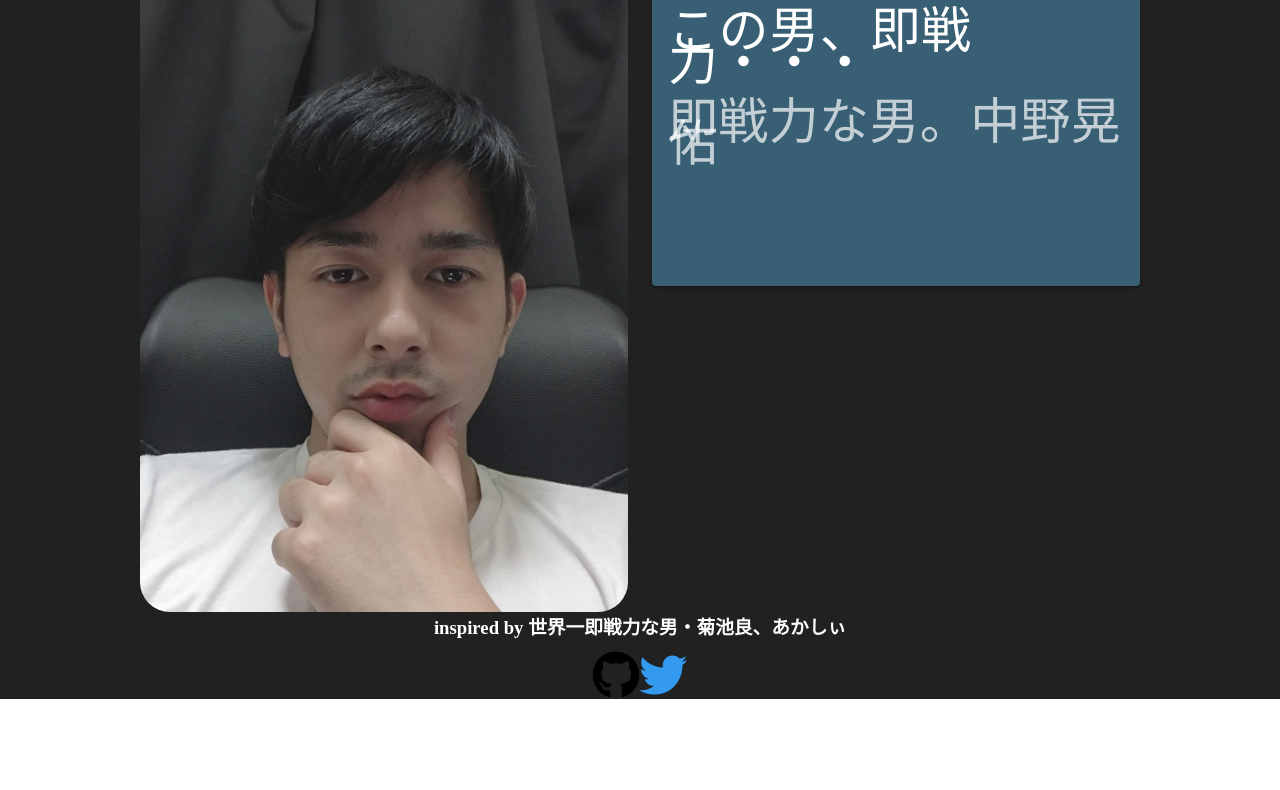
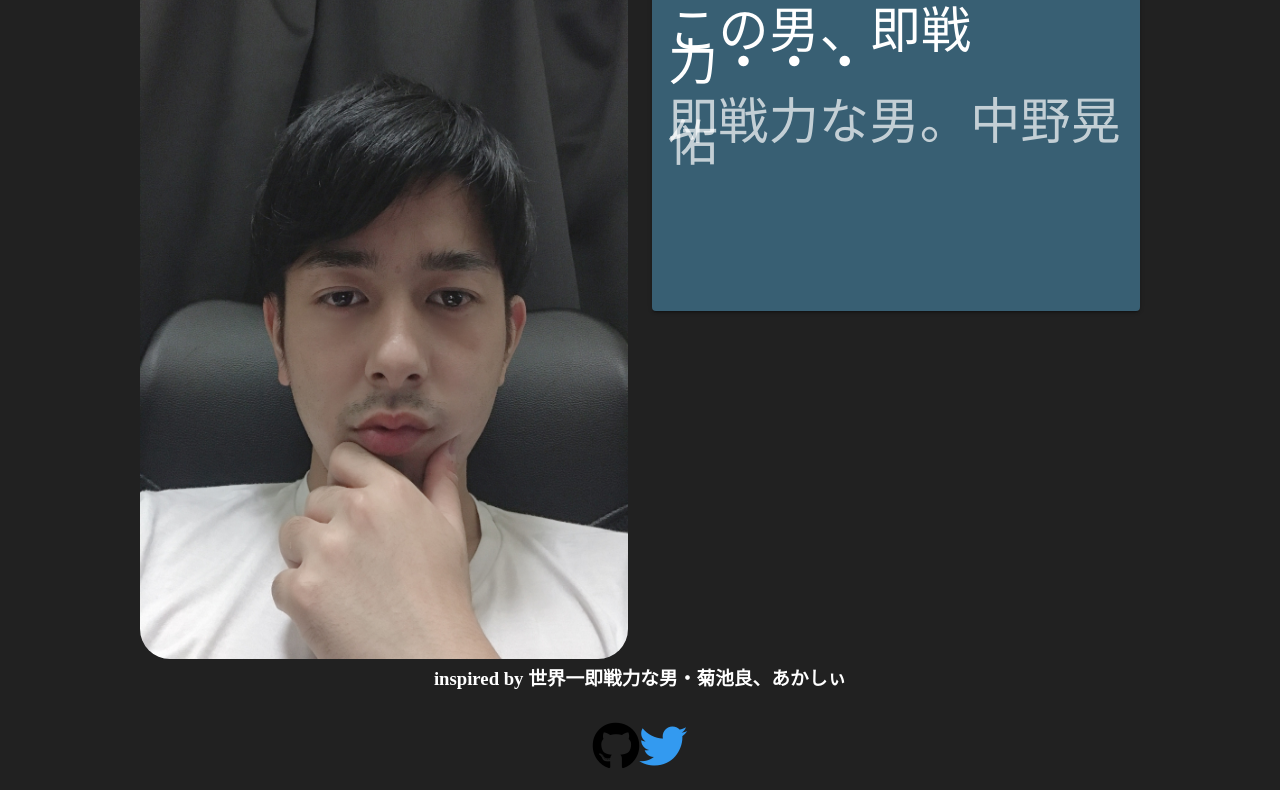
Before and after one commit to kou1209/soku_app, a Nuxt app: page / in a window 1280 px wide. Shown: the part 277-1067 px from the top of the page. Before the commit the page ends 976 px from the top, so only its background shows below. Built offline with nearby package versions, Linux system fonts and the light colour scheme.

Commit message:
微調整

```diff
--- a/components/Footer.vue
+++ b/components/Footer.vue
@@ -1,5 +1,5 @@
 <template>
-  <div style="text-align: center">
+  <div style="text-align: center; padding: 20px 0;">
     <link href="https://use.fontawesome.com/releases/v5.0.13/css/all.css" rel="stylesheet">
     <i class="fab fa-github fa-3x"></i>
     <i style="color: #339af0;;" class="fab fa-twitter fa-3x"></i>
--- a/pages/index.vue
+++ b/pages/index.vue
@@ -33,7 +33,7 @@
 
 <style>
   .sokujpg {
-    height: 100%;
+    height: 700px;
     width: 100%;
     border-radius: 30px;
   }
```
